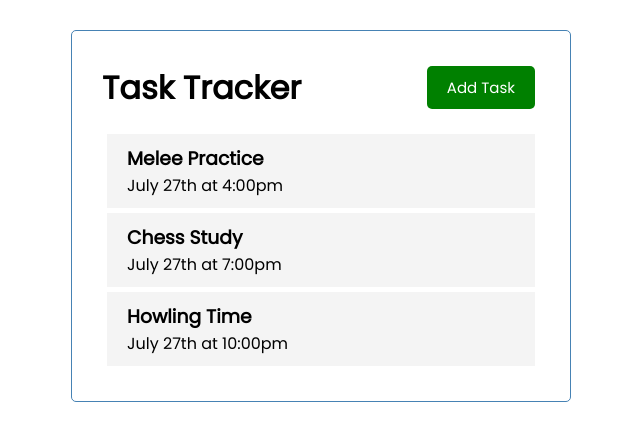
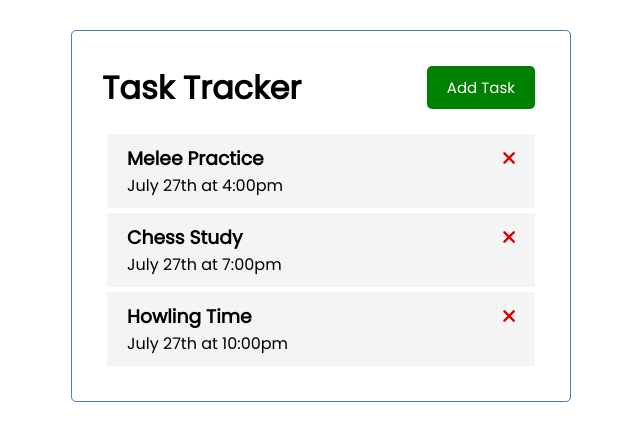
Before and after one commit to jarrellrn/vue-task-tracker, a Vue app: page / in a window 1280 px wide. Shown: the top 440 px of the page, without its empty margins (319-959 px from the left). Built offline with nearby package versions, Linux system fonts and the light colour scheme.

Commit message:
added delete icons

```diff
--- a/src/components/Task.vue
+++ b/src/components/Task.vue
@@ -1,6 +1,9 @@
 <template>
   <div class="task">
-    <h3>{{ task.text }}</h3>
+    <h3>
+      {{ task.text }}
+      <i class="fas fa-times"></i>
+    </h3>
     <p>{{ task.day }} </p>
   </div>
 </template>
@@ -16,7 +19,7 @@
 
 <style scope>
 .fas {
-  color: red;
+  color: rgb(215, 0, 0);
 }
 .task {
   background: #f4f4f4;
```
